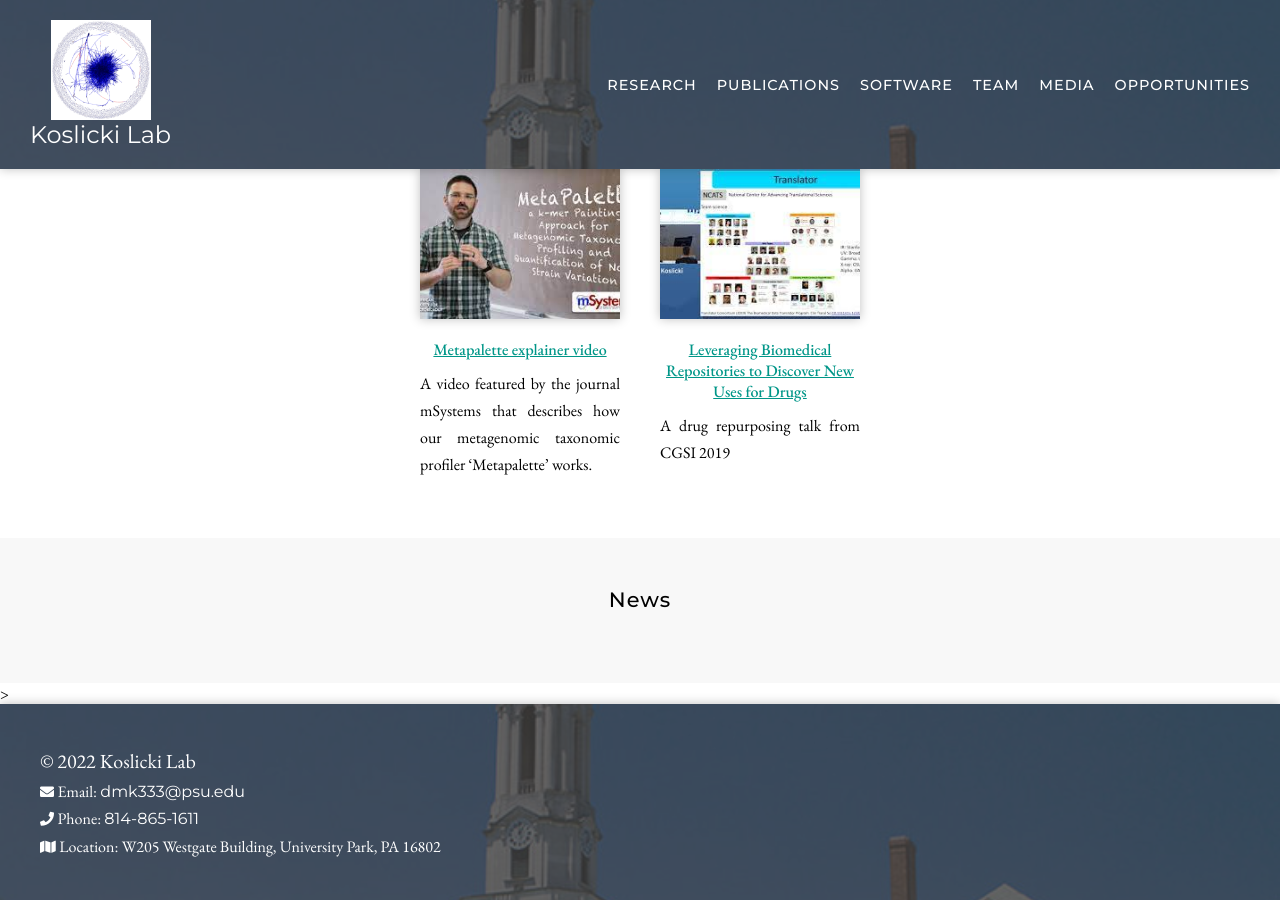
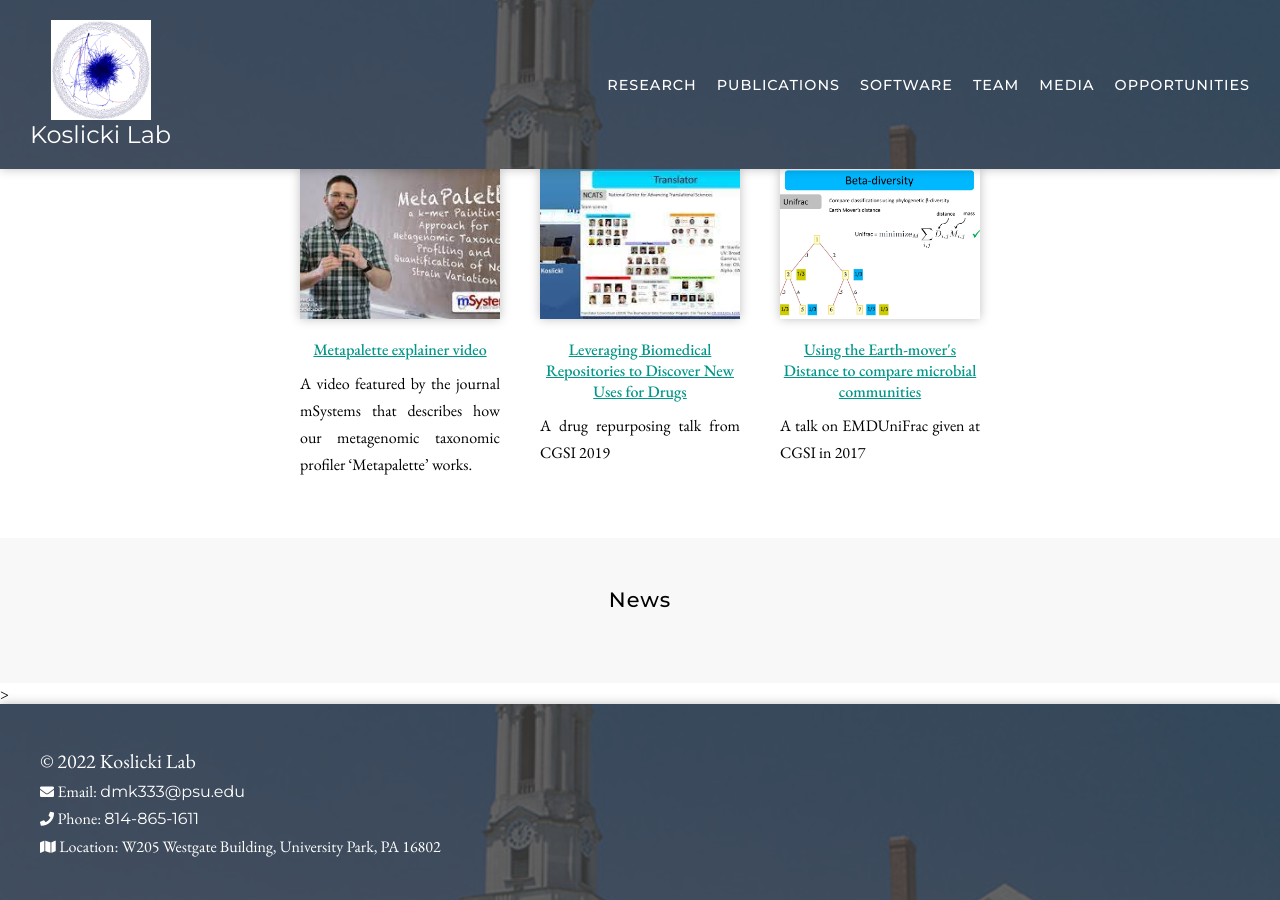
Before and after one commit to mohsenht/Koslicki-lab-PSU, a Jekyll site: the page built from media/index.md, in a window 1280 px wide and 900 px high, scrolled down 828 px. Built offline with Jekyll 4.4.1, drawn with Linux system fonts in a browser that asks for light colours; nearby versions of some CDN libraries.

Commit message:
add emdu

```diff
--- a/_data/resources.yml
+++ b/_data/resources.yml
@@ -178,3 +178,10 @@
   image: images/arax.jpeg
   link: https://youtu.be/MPt6kqjt4sA
   description: A drug repurposing talk from CGSI 2019
+
+# EMDUnifrac
+- title: "Using the Earth-mover's Distance to compare microbial communities"
+  type: talk
+  image: images/EMDUnifrac.jpg
+  link: https://youtu.be/MPt6kqjt4sA
+  description: A talk on EMDUniFrac given at CGSI in 2017
```
